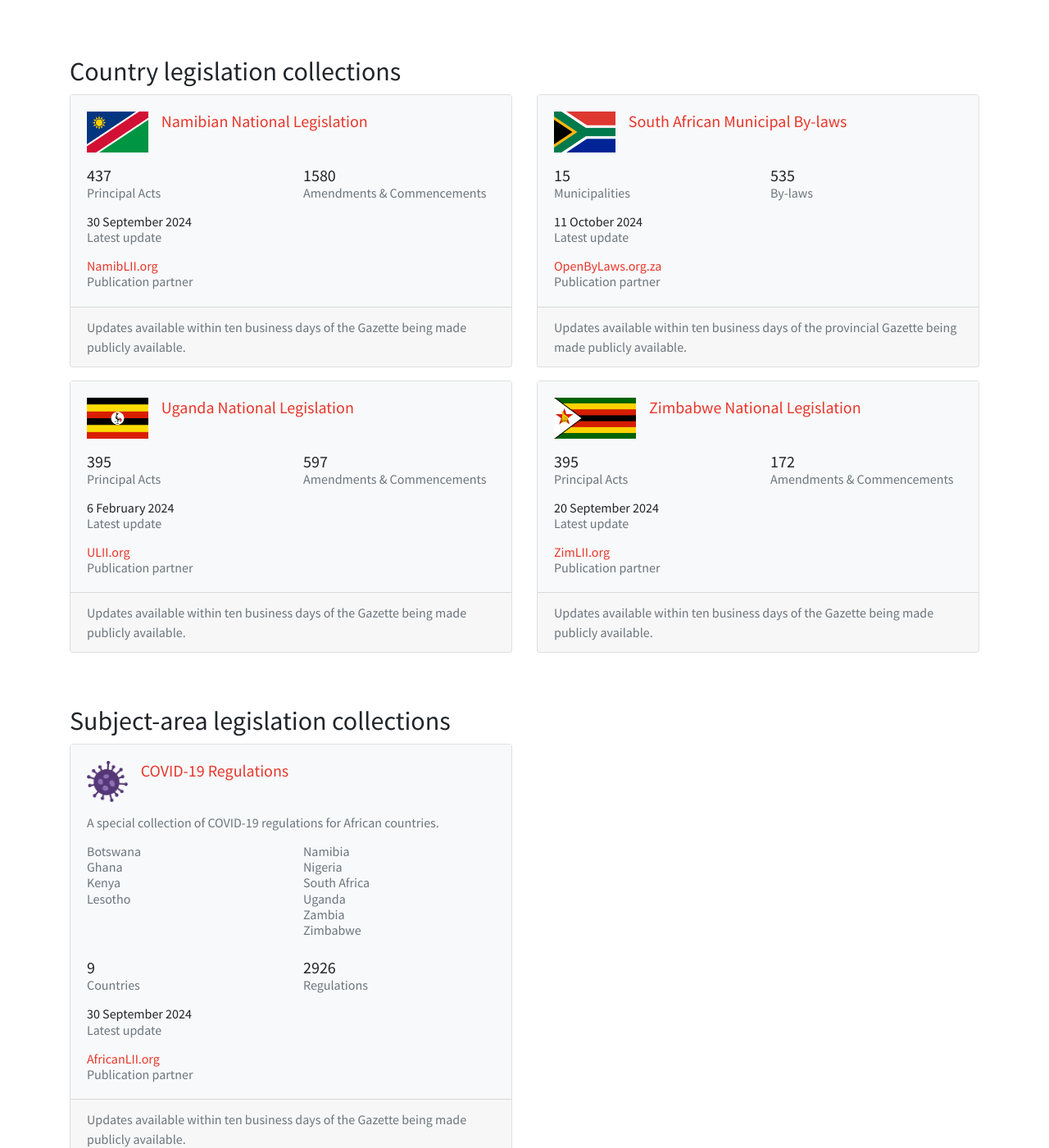
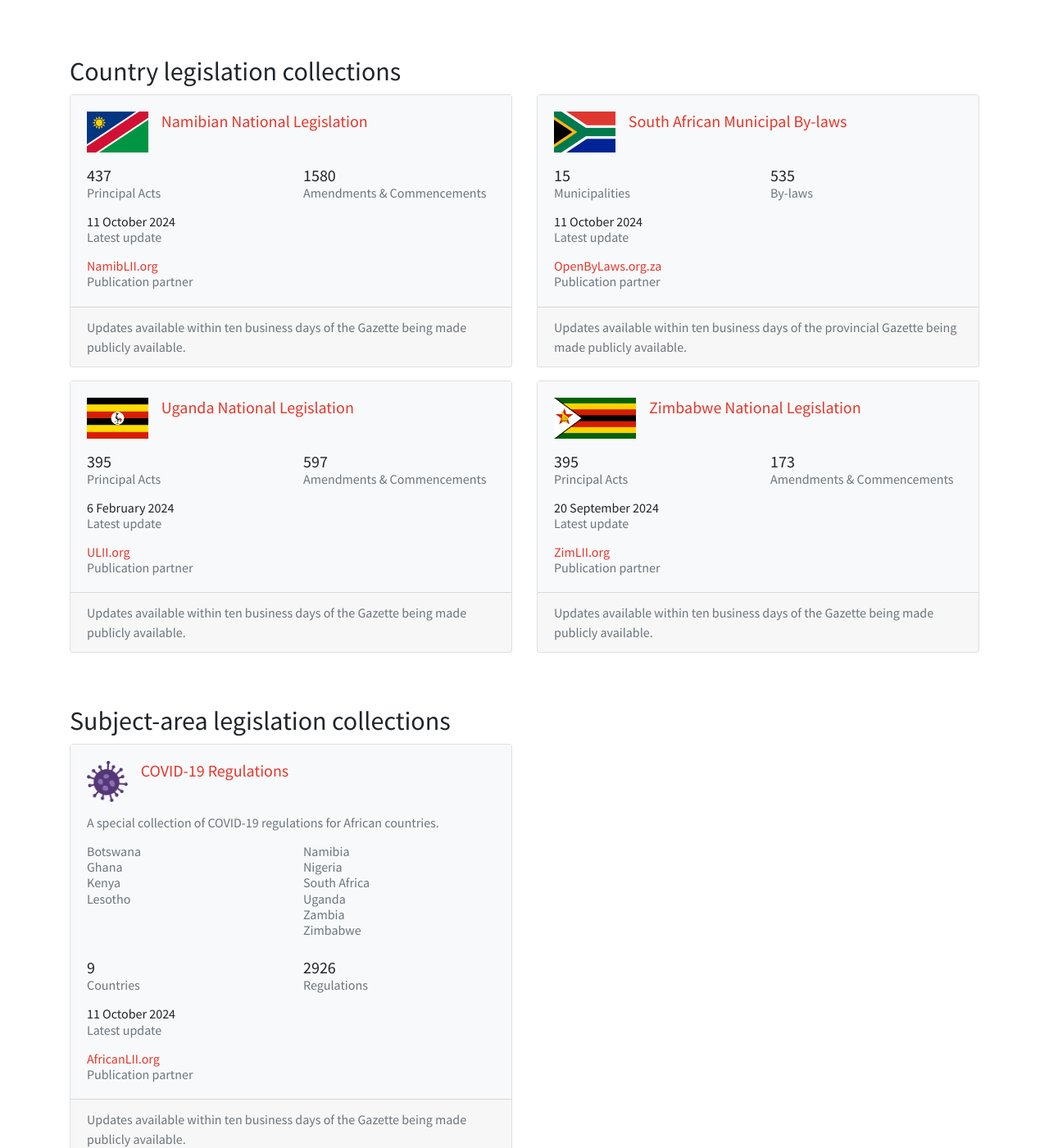
Before and after one commit to laws-africa/laws-africa.github.io, a Jekyll site: the page built from commons.markdown, in a window 1280 px wide and 1400 px high, scrolled down 595 px. Shown: the whole window at 82% size. Built offline with Jekyll 4.4.1, drawn with Linux system fonts in a browser that asks for light colours; nearby versions of some CDN libraries; comment, search, counter and statistics services are not loaded.

Commit message:
Updated commons stats

```diff
--- a/_data/commons.json
+++ b/_data/commons.json
@@ -1,11 +1,11 @@
 {
   "covid19": {
-    "as_at_date": "2024-09-30",
+    "as_at_date": "2024-10-11",
     "n_countries": 9,
     "n_principal": 2926
   },
   "na": {
-    "as_at_date": "2024-09-30",
+    "as_at_date": "2024-10-11",
     "n_principal": 437,
     "n_stubs": 1580
   },
@@ -40,6 +40,6 @@
   "zw": {
     "as_at_date": "2024-09-20",
     "n_principal": 395,
-    "n_stubs": 172
+    "n_stubs": 173
   }
 }
```
